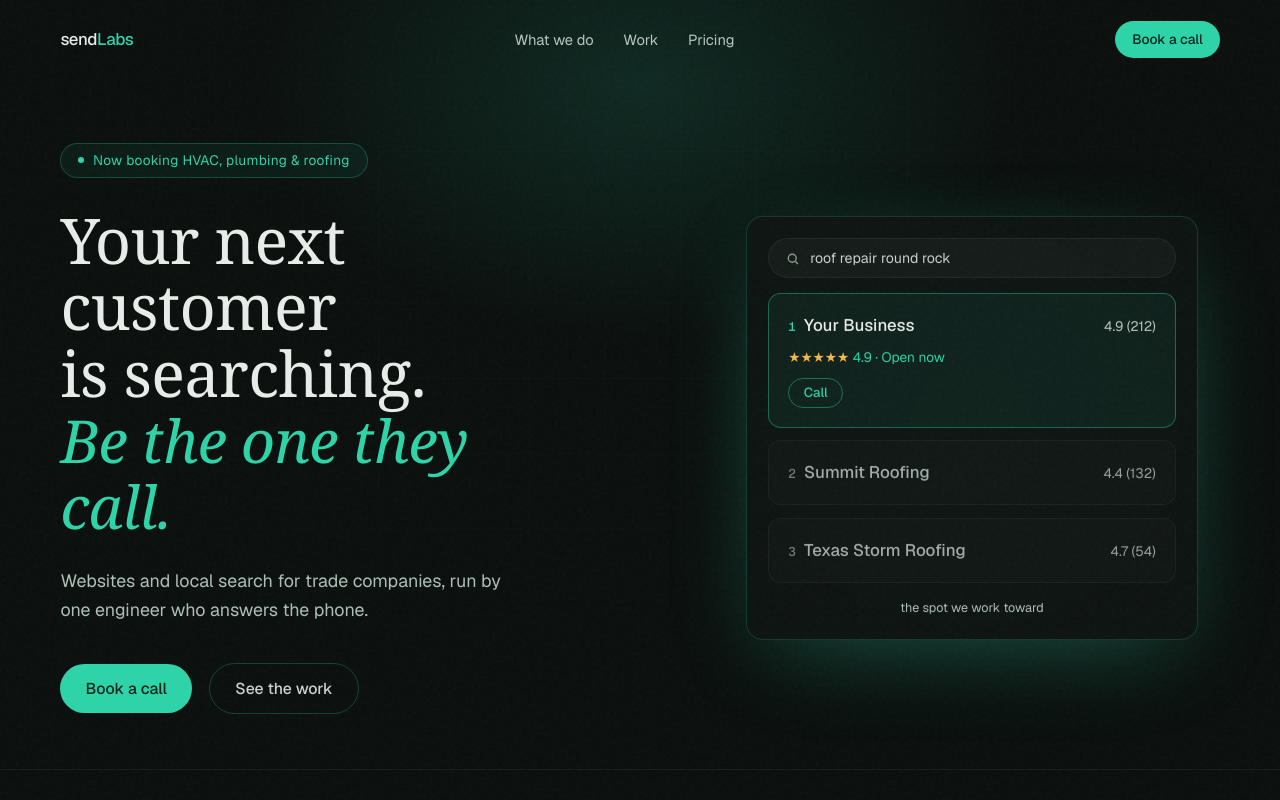
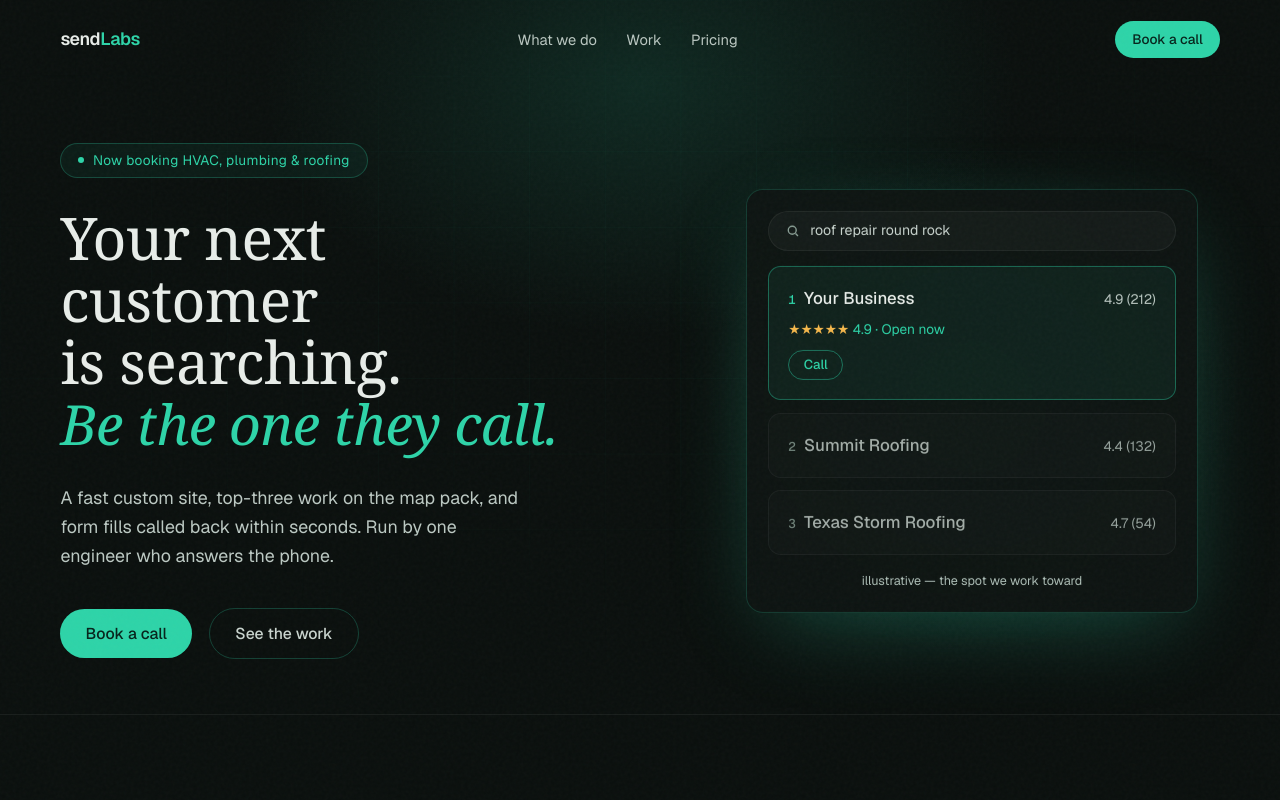
Before and after one commit to CaelanL/caelanliu, a Next.js app: page / in a window 1280 px wide. Shown: the top 800 px of the page. Built offline with nearby package versions, Linux system fonts and the light colour scheme.

Commit message:
Round 5 polish: headline width and scale, concrete hero copy, contrast, wordmark weight

```diff
--- a/src/components/site/Hero.tsx
+++ b/src/components/site/Hero.tsx
@@ -44,7 +44,7 @@ export default function Hero() {
             initial='hidden'
             animate='show'
             custom={1}
-            className='mt-7 max-w-[27rem] font-serif text-[48px] leading-[1.05] tracking-[-0.01em] text-[#e8ede9] md:text-[60px]'
+            className='mt-7 max-w-[31rem] font-serif text-[48px] leading-[1.05] tracking-[-0.01em] text-[#e8ede9] md:text-[56px]'
           >
             Your next customer
             <br />
@@ -58,10 +58,11 @@ export default function Hero() {
             initial='hidden'
             animate='show'
             custom={2}
-            className='mt-7 max-w-[27rem] text-[17px] leading-relaxed text-[#aebfb7]'
+            className='mt-7 max-w-[28rem] text-[17px] leading-relaxed text-[#bcc9c3]'
           >
-            Websites and local search for trade companies, run by one engineer
-            who answers the phone.
+            A fast custom site, top-three work on the map pack, and form
+            fills called back within seconds. Run by one engineer who
+            answers the phone.
           </motion.p>
 
           <motion.div
@@ -142,7 +143,7 @@ export default function Hero() {
               ))}
             </div>
             <p className='mt-4 text-center text-[12px] text-[#aebfb7]'>
-              the spot we work toward
+              illustrative — the spot we work toward
             </p>
           </motion.div>
         </motion.div>
--- a/src/components/site/SiteNav.tsx
+++ b/src/components/site/SiteNav.tsx
@@ -4,7 +4,7 @@ export default function SiteNav() {
   return (
     <header className='fixed inset-x-0 top-0 z-50'>
       <div className='mx-auto flex max-w-6xl items-center justify-between px-6 py-5'>
-        <a href='#top' className='text-[16px] font-medium tracking-tight text-[#e8ede9]'>
+        <a href='#top' className='text-[17px] font-semibold tracking-tight text-[#e8ede9]'>
           send<span className='text-[#2dd4a8]'>Labs</span>
         </a>
         <nav className='hidden items-center gap-7 text-[14px] text-[#b9c6c0] md:flex'>
```
